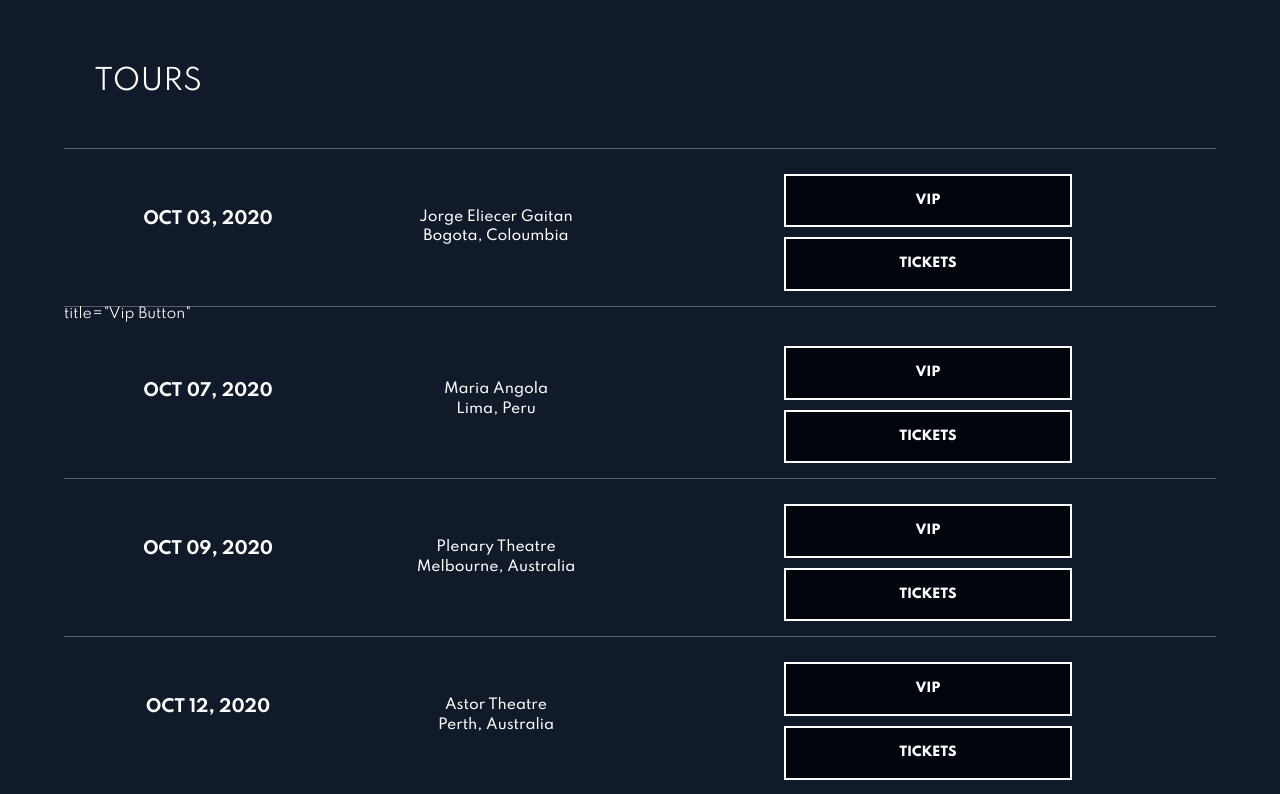
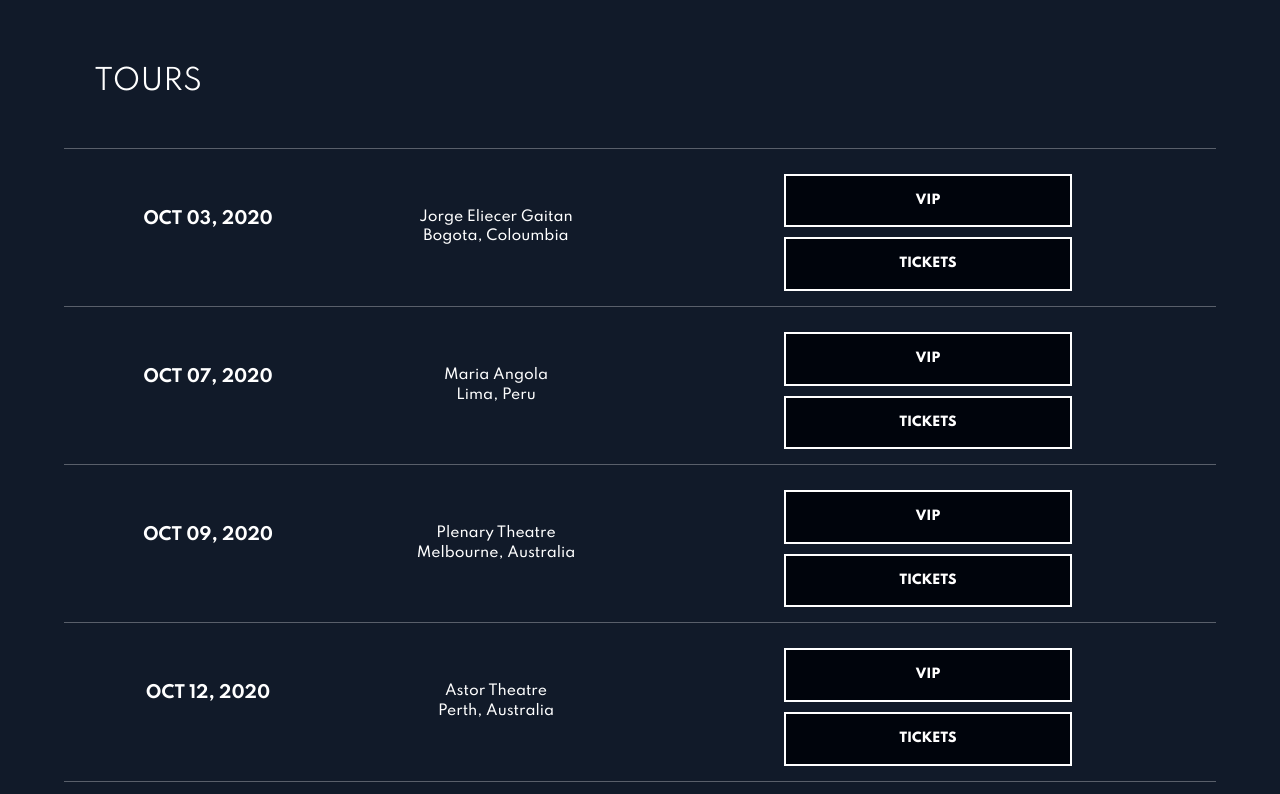
Before and after one commit to NatsuFireDragon/lindsey-music, a website: page public/index.html in a window 1280 px wide. Shown: the part 2020-2814 px from the top of the page. Drawn offline with Linux system fonts and the light colour scheme.

Commit message:
removed an unwanted text from outside a div

```diff
--- a/public/index.html
+++ b/public/index.html
@@ -128,7 +128,7 @@
                 <a href="#" class="ticket-btn">Tickets</a>
               </div>
             </div>
-          </div> title="Vip Button"
+          </div>
           <div class="tour-box">
             <div class="tour-info">
               <h4 class="date">Oct 07, 2020</h4>
```
